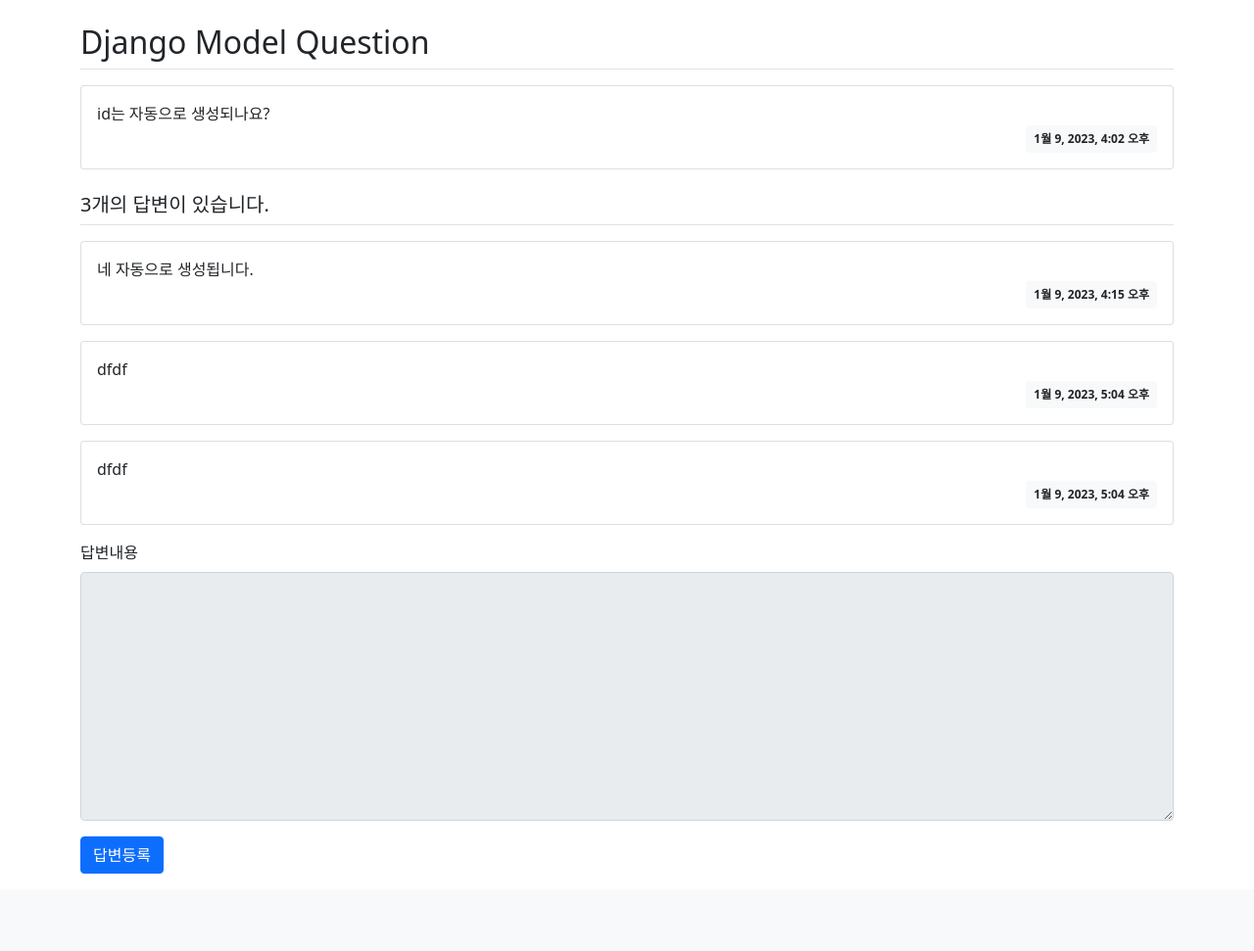
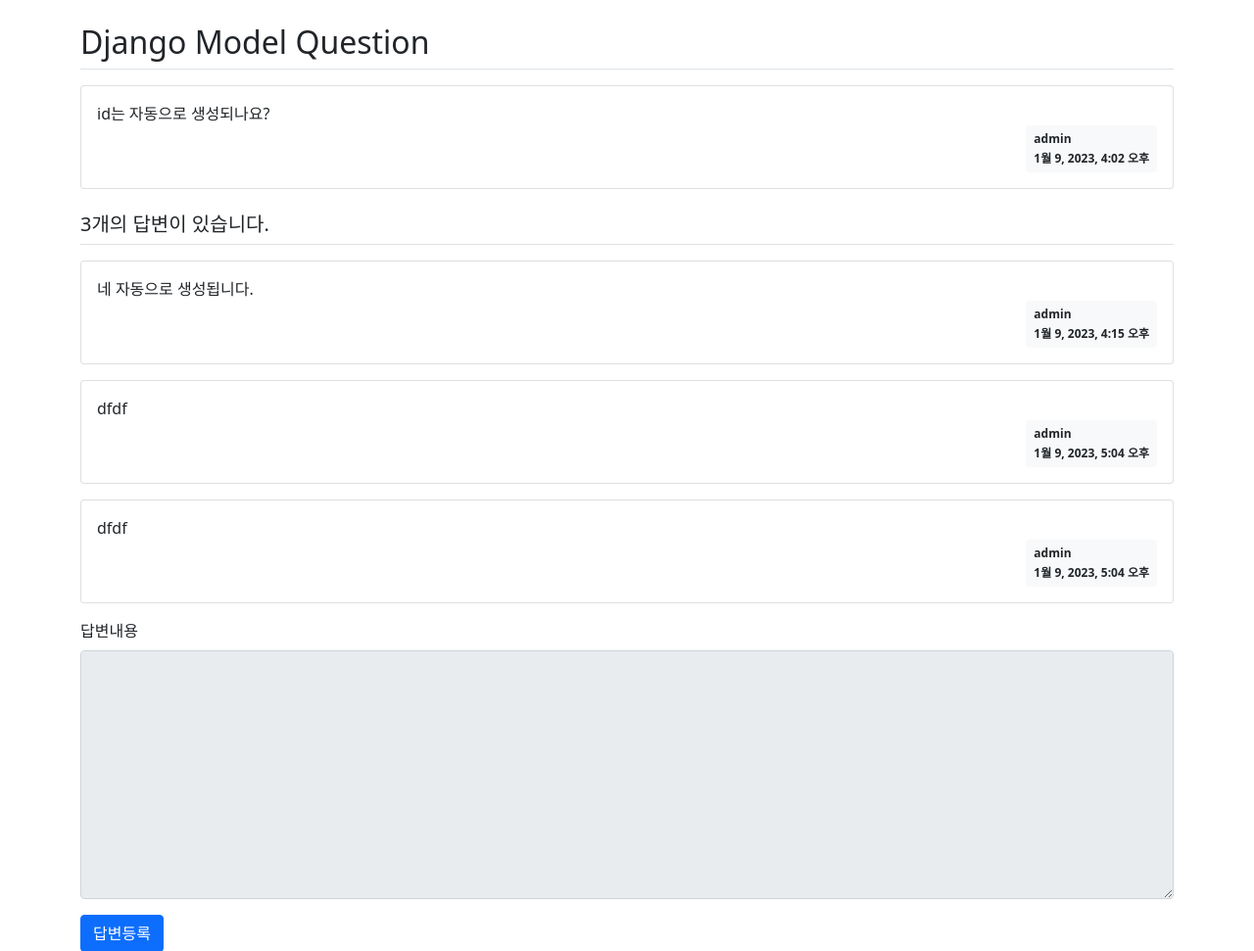
Before and after one commit to dbdbennn/JumpToDjango, a Django app: page /pybo/2/ in a window 1280 px wide. Shown: the part 57-1028 px from the top of the page at 98% size. Before the commit the page ends 949 px from the top, so only its background shows below. Run offline with Django 3.2, Linux system fonts and the light colour scheme; data comes from the database, SQL or seed files in the repository; both versions use the stored data as it was after the commit; some libraries are stand-ins or nearby versions.

Commit message:
3-08 글쓴이 표시

```diff
--- a/templates/pybo/question_detail.html
+++ b/templates/pybo/question_detail.html
@@ -7,8 +7,9 @@
         <div class="card-body">
             <div class="card-text" style="white-space: pre-line;">{{ question.content }}</div>
             <div class="d-flex justify-content-end">
-                <div class="badge bg-light text-dark p-2">
-                    {{ question.create_date }}
+                <div class="badge bg-light text-dark p-2 text-start">
+                    <div class="mb-2">{{ question.author.username }}</div>
+                    <div>{{ question.create_date }}</div>
                 </div>
             </div>
         </div>
@@ -20,8 +21,9 @@
         <div class="card-body">
             <div class="card-text" style="white-space: pre-line;">{{ answer.content }}</div>
             <div class="d-flex justify-content-end">
-                <div class="badge bg-light text-dark p-2">
-                    {{ answer.create_date }}
+                <div class="badge bg-light text-dark p-2 text-start">
+                    <div class="mb-2">{{ answer.author.username }}</div>
+                    <div>{{ answer.create_date }}</div>
                 </div>
             </div>
         </div>
```
Also changed, not shown: templates/common/login.html (+8 -0 lines), templates/pybo/question_list.html (+6 -4 lines), db.sqlite3.
